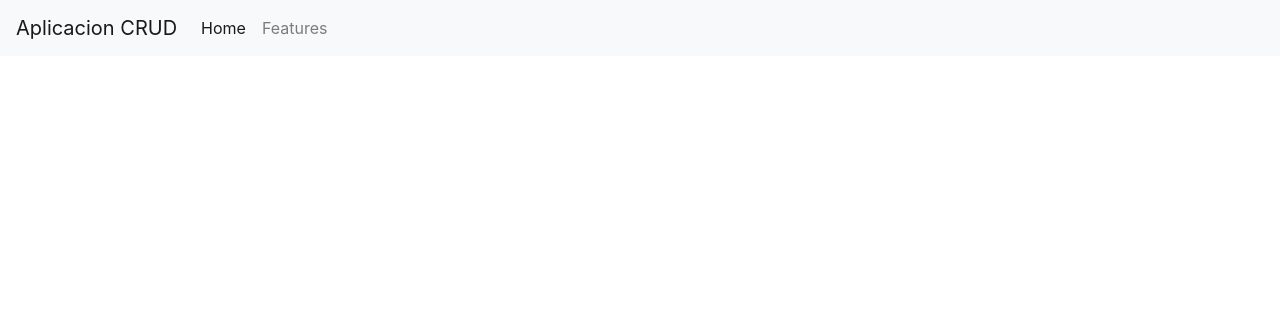
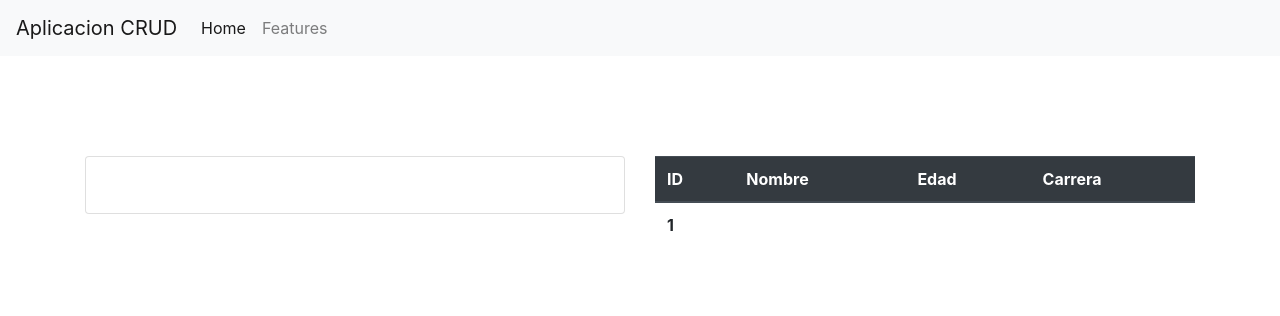
Before and after one commit to Olivers11/CRUD-Flask, a Flask app: page / in a window 1280 px wide. Shown: the top 316 px of the page. Run offline with Flask 2, Linux system fonts and the light colour scheme; tables that the repository leaves empty or names only in its code hold one stand-in row (values such as "Sample post"); lists and menus that the app fills with data are empty; some libraries are stand-ins or nearby versions.

Commit message:
Agregando una ruta

```diff
--- a/server.py
+++ b/server.py
@@ -7,8 +7,7 @@
 
 
 #Configuracion de Mysql
-
-app.config['MYSQL_HOST'] = 'localhost'
+app.config['MYSQL_HOST'] = '127.0.0.1'
 app.config['MYSQL_USER'] = 'root'
 app.config['MYSQL_PASSWORD'] = ''
 app.config['MYSQL_DB'] = 'prueba'
@@ -24,11 +23,12 @@
 @app.route("/")
 def index():
     cursor = mysql.connection.cursor()
-    cursor.execute("select * from estudiante")
+    query = "select * from estudiante"
+    cursor.execute(query)
     data = cursor.fetchall()
     cursor.close()
     print(data)
-    return render_template("index.html")
+    return render_template("index.html", estudiantes=data)
 
 if __name__ == '__main__':
     app.run(port=3000, debug=True)
--- a/templates/index.html
+++ b/templates/index.html
@@ -1 +1,45 @@
 {% extends "nav.html" %}
+
+{% block body %}
+
+<div class="container" style="margin-top: 100px;">
+    <div class="row">
+        <div class="col">
+            <div class="card card-body">
+                <form action="{{url_for('add_est')}}" method="POST">
+
+                </form>
+            </div>
+
+
+        </div>
+        <div class="col">
+            <table class="table">
+                <thead class="thead-dark">
+                    <tr>
+                        <th scope="col">ID</th>
+                        <th scope="col">Nombre</th>
+                        <th scope="col">Edad</th>
+                        <th scope="col">Carrera</th>
+                    </tr>
+                </thead>
+
+                <tbody>
+
+
+                    {% for est in estudiantes %}
+                    <tr>
+                        <th scope="row">{{ est[0] }}</th>
+                        <td>{{est[1]}}</td>
+                        <td>{{est[2]}}</td>
+                        <td>{{est[3]}}</td>
+                    </tr>
+                    {% endfor %}
+
+                </tbody>
+            </table>
+        </div>
+    </div>
+</div>
+
+{% endblock %}
```
